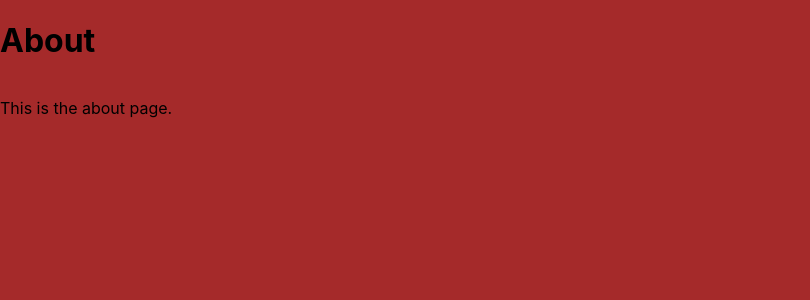
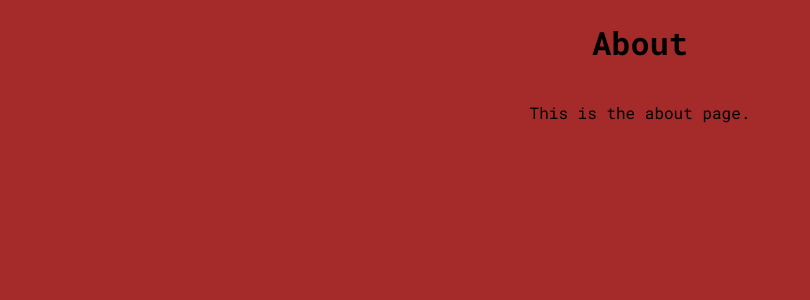
Before and after one commit to minu-arch/react-routes, a React (Create React App) app: page /about in a window 1280 px wide. Shown: the top 300 px of the page, without its empty margins (0-810 px from the left). Built offline with nearby package versions, Linux system fonts and the light colour scheme.

Commit message:
New Update

```diff
--- a/src/views/About/about.css
+++ b/src/views/About/about.css
@@ -1,13 +1,17 @@
+@import url("https://fonts.googleapis.com/css2?family=Roboto+Mono:ital,wght@0,100..700;1,100..700&display=swap");
+
 .about-container {
   margin: 0;
   padding: 0;
   background-color: brown;
   width: 100vw;
   height: 100vh;
+  font-family: "Roboto Mono", monospace;
 }
 .title-container {
   display: flex;
   flex-direction: column;
   width: 100%;
   height: 100%;
+  align-items: center;
 }
--- a/src/views/home.css
+++ b/src/views/home.css
@@ -1,3 +1,5 @@
+@import url("https://fonts.googleapis.com/css2?family=Poppins:ital,wght@0,100;0,200;0,300;0,400;0,500;0,600;0,700;0,800;0,900;1,100;1,200;1,300;1,400;1,500;1,600;1,700;1,800;1,900&display=swap");
+
 .wrapper {
   height: 100vh;
   width: 100vw;
@@ -5,7 +7,9 @@
   display: flex;
   flex-direction: column;
   text-align: center;
+  font-family: "Poppins", sans-serif;
 }
+
 .vertical {
   display: flex;
   flex-direction: column;
```
